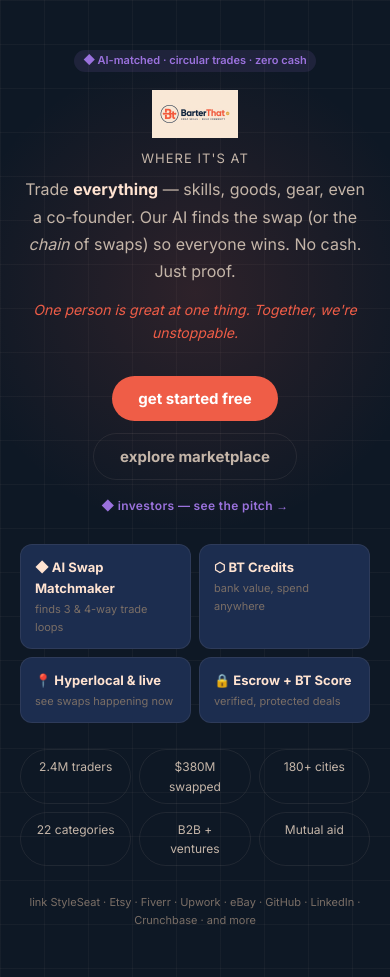
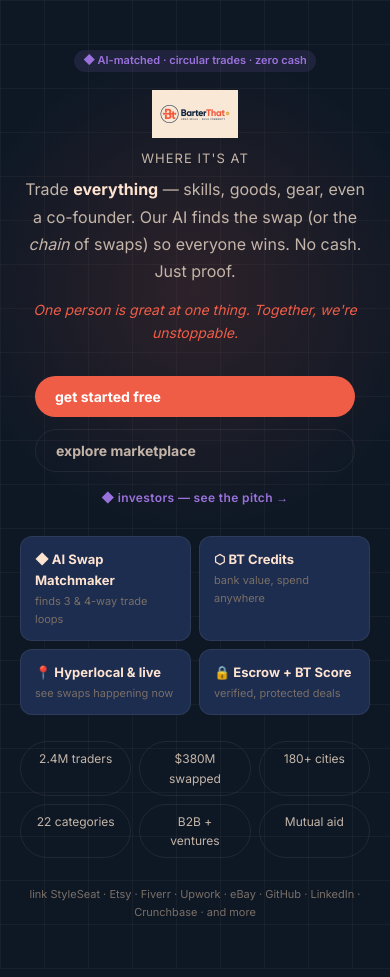
Before and after one commit to finessehumxn/barterthat, a React (Create React App) app: page / in a window 390 px wide. Built offline with nearby package versions, Linux system fonts and the light colour scheme.

Commit message:
Mobile: stack splash CTAs + tighten on <=560px via media query

```diff
--- a/src/App.js
+++ b/src/App.js
@@ -57,6 +57,12 @@ const G = () => (
     .ring{position:absolute;border-radius:50%;border:1px solid rgba(239,93,71,0.18)}
     .feed{display:flex;align-items:center;gap:9px;padding:9px 12px;border-bottom:1px solid var(--bd)}
     .spin{width:13px;height:13px;border:2px solid rgba(255,255,255,0.18);border-top-color:var(--g);border-radius:50%;animation:spin .7s linear infinite}
+    .cta-row{display:flex;gap:12px;justify-content:center;flex-wrap:wrap;width:100%}
+    @media (max-width:560px){
+      .cta-row{flex-direction:column;align-items:center}
+      .cta-row .btn{width:100%;max-width:320px}
+      .blg{font-size:14px;padding:12px 20px}
+    }
   `}</style>
 );
 
@@ -284,7 +290,7 @@ function Splash({ onEnter }) {
         <div style={{ fontSize: 14, color: "var(--g)", fontStyle: "italic", maxWidth: 480, margin: "0 auto 32px", fontFamily: "var(--fd)" }}>
           One person is great at one thing. Together, we're unstoppable.
         </div>
-        <div style={{ display: "flex", gap: 12, justifyContent: "center", marginBottom: 14, flexWrap: "wrap", width: "100%", maxWidth: "100%" }}>
+        <div className="cta-row" style={{ marginBottom: 14 }}>
           <button className="btn bp blg" onClick={() => onEnter("signup")}>get started free</button>
           <button className="btn bg blg" onClick={() => onEnter("browse")}>explore marketplace</button>
         </div>
```
